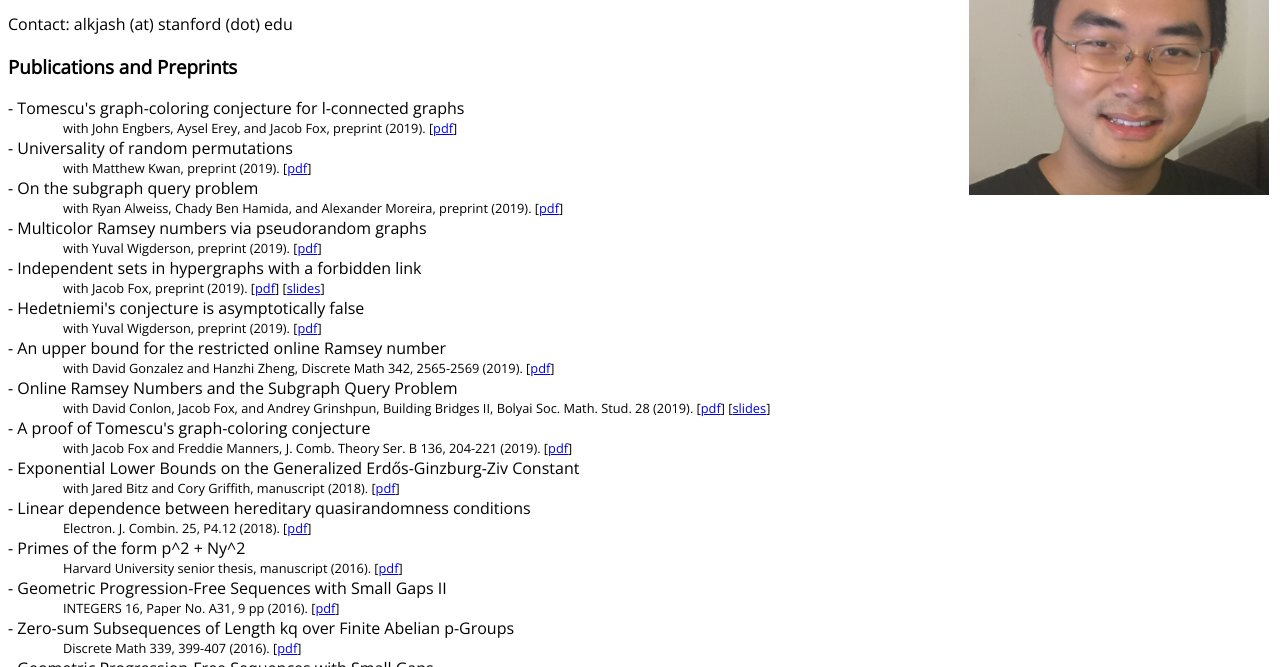
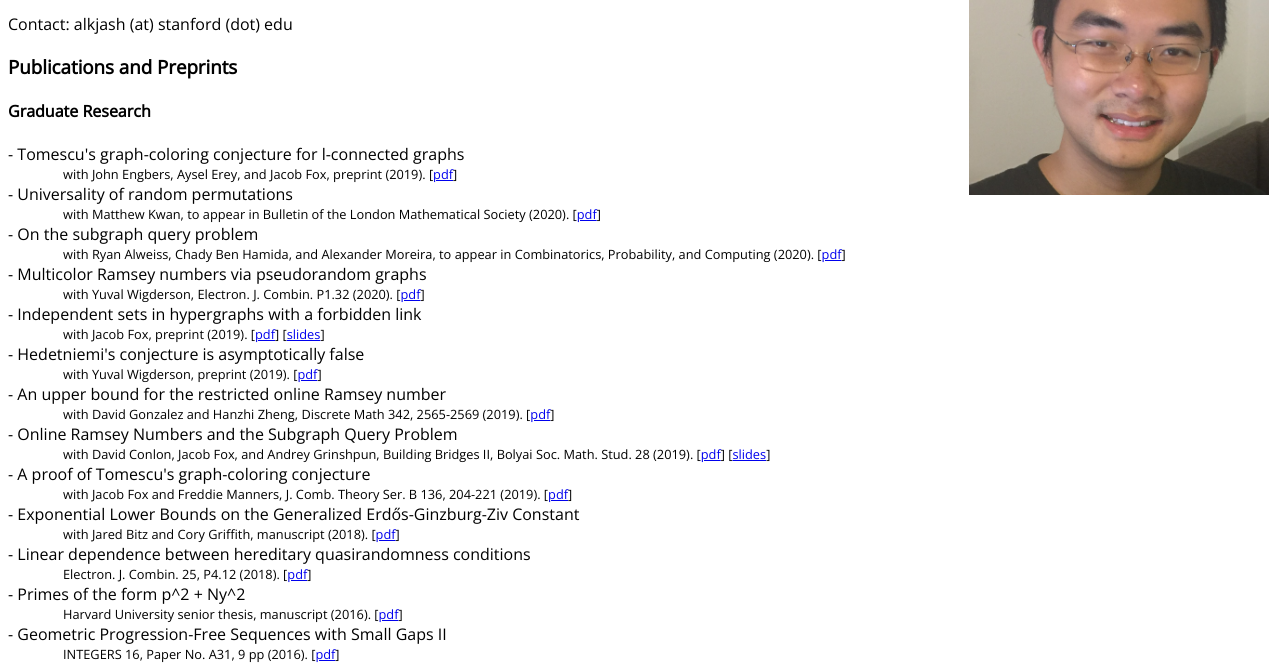
Before and after one commit to jazyan/xiaoyu-site, a plain HTML site: page index.html in a window 1280 px wide. Shown: the part 133-800 px from the top of the page. Drawn offline with nearby package versions, Linux system fonts and the light colour scheme.

Commit message:
Update index.html

```diff
--- a/index.html
+++ b/index.html
@@ -28,6 +28,9 @@
             Publications and Preprints
         </h3>
 
+        <h4>
+            Graduate Research
+        </h4>
         <ul class="dashed">
             <li>
                 Tomescu's graph-coloring conjecture for l-connected graphs
@@ -35,16 +38,16 @@
             </li>
             <li>
                 Universality of random permutations
-                <ul class="sublist">with Matthew Kwan, preprint (2019). [<a href="https://arxiv.org/pdf/1911.12878.pdf">pdf</a>]</ul>
+                <ul class="sublist">with Matthew Kwan, to appear in Bulletin of the London Mathematical Society (2020). [<a href="https://arxiv.org/pdf/1911.12878.pdf">pdf</a>]</ul>
             </li>
 
             <li>
                 On the subgraph query problem
-                <ul class="sublist">with Ryan Alweiss, Chady Ben Hamida, and Alexander Moreira, preprint (2019). [<a href="https://arxiv.org/pdf/1911.04413.pdf">pdf</a>]</ul>
+                <ul class="sublist">with Ryan Alweiss, Chady Ben Hamida, and Alexander Moreira, to appear in Combinatorics, Probability, and Computing (2020). [<a href="https://arxiv.org/pdf/1911.04413.pdf">pdf</a>]</ul>
             </li>
             <li>
                 Multicolor Ramsey numbers via pseudorandom graphs
-                <ul class="sublist">with Yuval Wigderson, preprint (2019). [<a href="https://arxiv.org/pdf/1910.06287.pdf">pdf</a>]</ul>
+                <ul class="sublist">with Yuval Wigderson, Electron. J. Combin. P1.32 (2020). [<a href="https://arxiv.org/pdf/1910.06287.pdf">pdf</a>]</ul>
             </li>
             <li>
                 Independent sets in hypergraphs with a forbidden link
```
